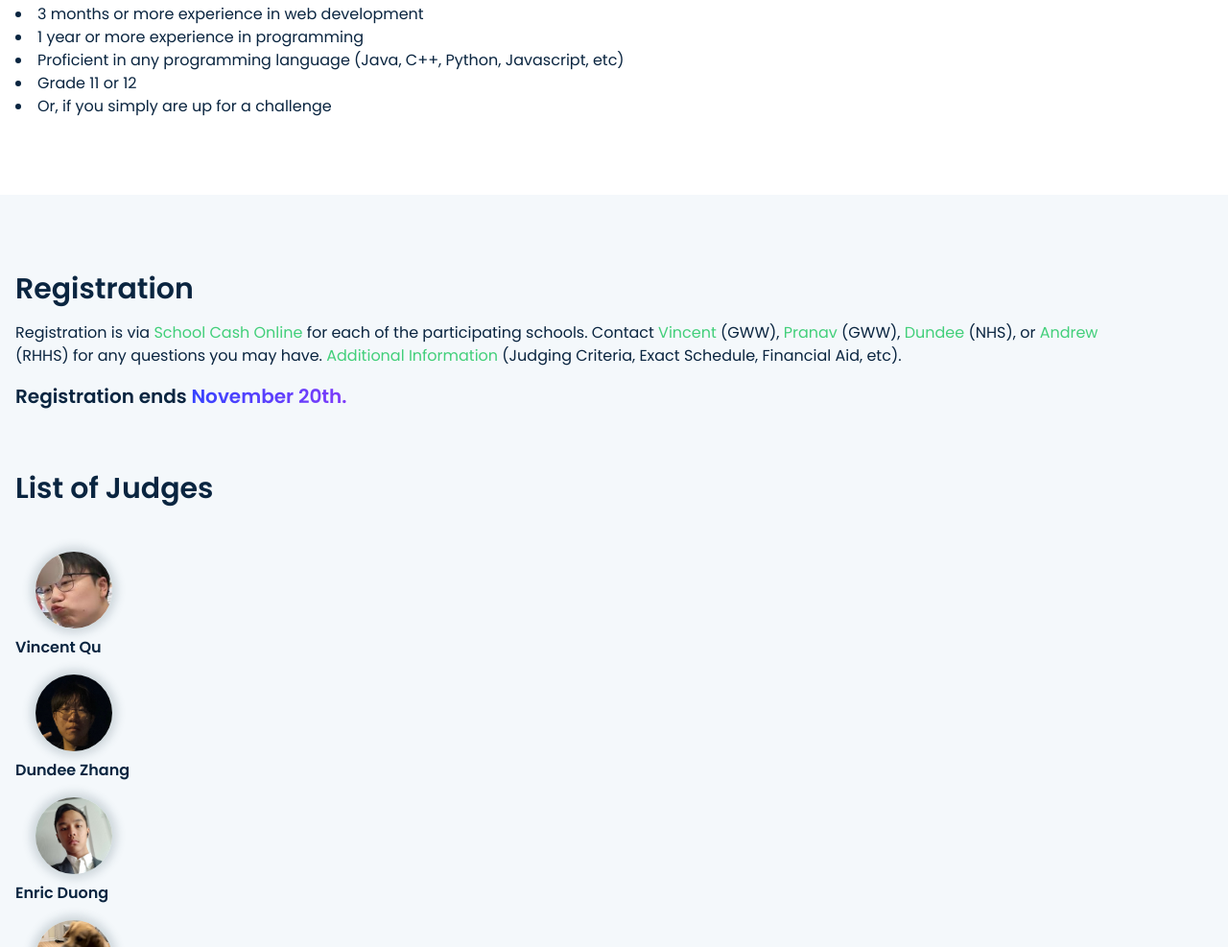
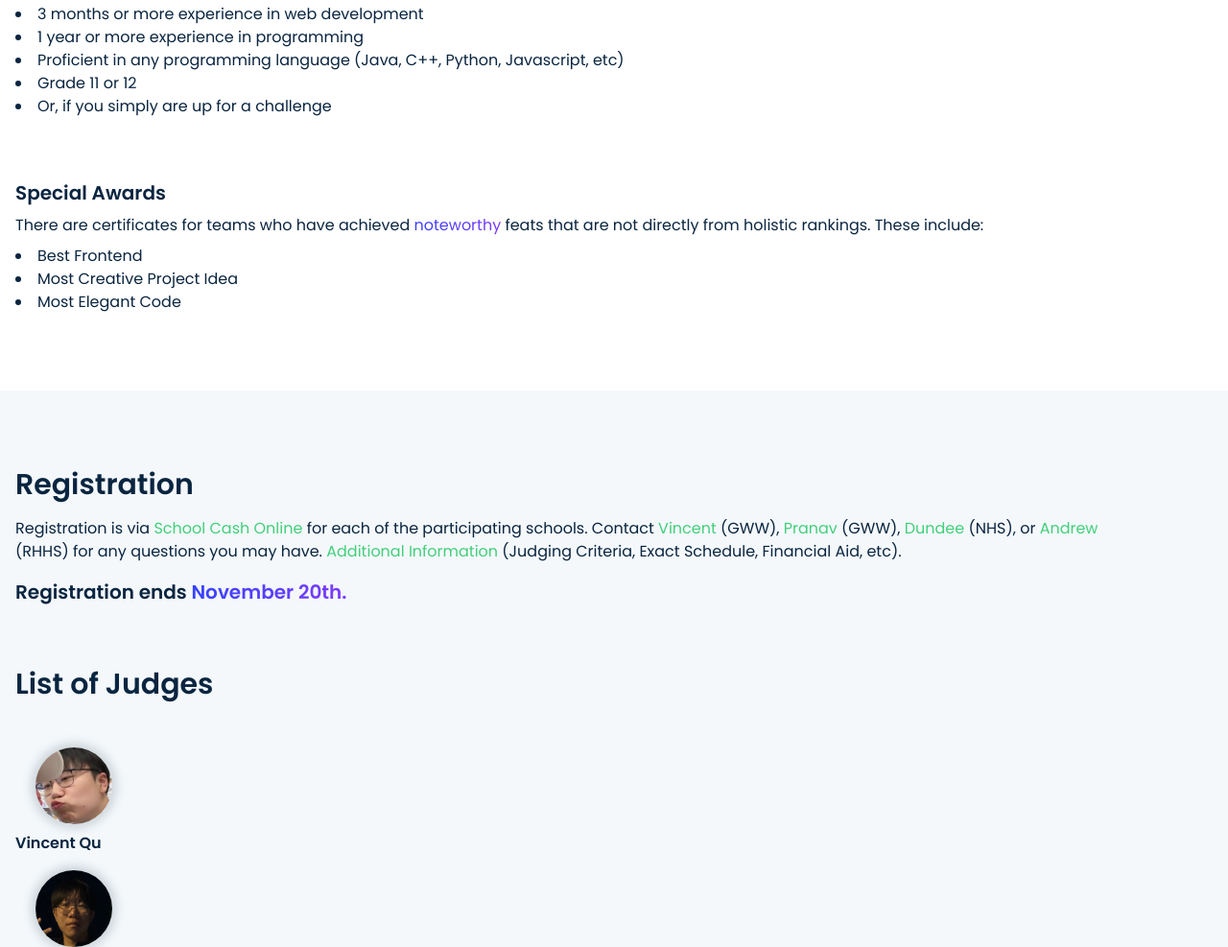
Before and after one commit to VincentQu888/NRGHacks, a plain HTML site: page index.html in a window 1280 px wide. Shown: the part 2486-3473 px from the top of the page at 96% size. Drawn offline with Linux system fonts and the light colour scheme.

Commit message:
Update index.html

```diff
--- a/index.html
+++ b/index.html
@@ -119,6 +119,13 @@
                 <li>Grade 11 or 12</li>
                 <li>Or, if you simply are up for a challenge</li>
             </div>
+            <div id="divison-seperation" class="my-16">
+                <p class="text-xl font-semibold mb-2">Special Awards</p>
+                <p class="mb-2">There are certificates for teams who have achieved <span class="nrg">noteworthy</span> feats that are not directly from holistic rankings. These include:</p>
+                <li>Best Frontend</li>
+                <li>Most Creative Project Idea</li>
+                <li>Most Elegant Code</li>
+            </div>
         </div>
         <div id="diagonal-line"></div>
     </section>
```
